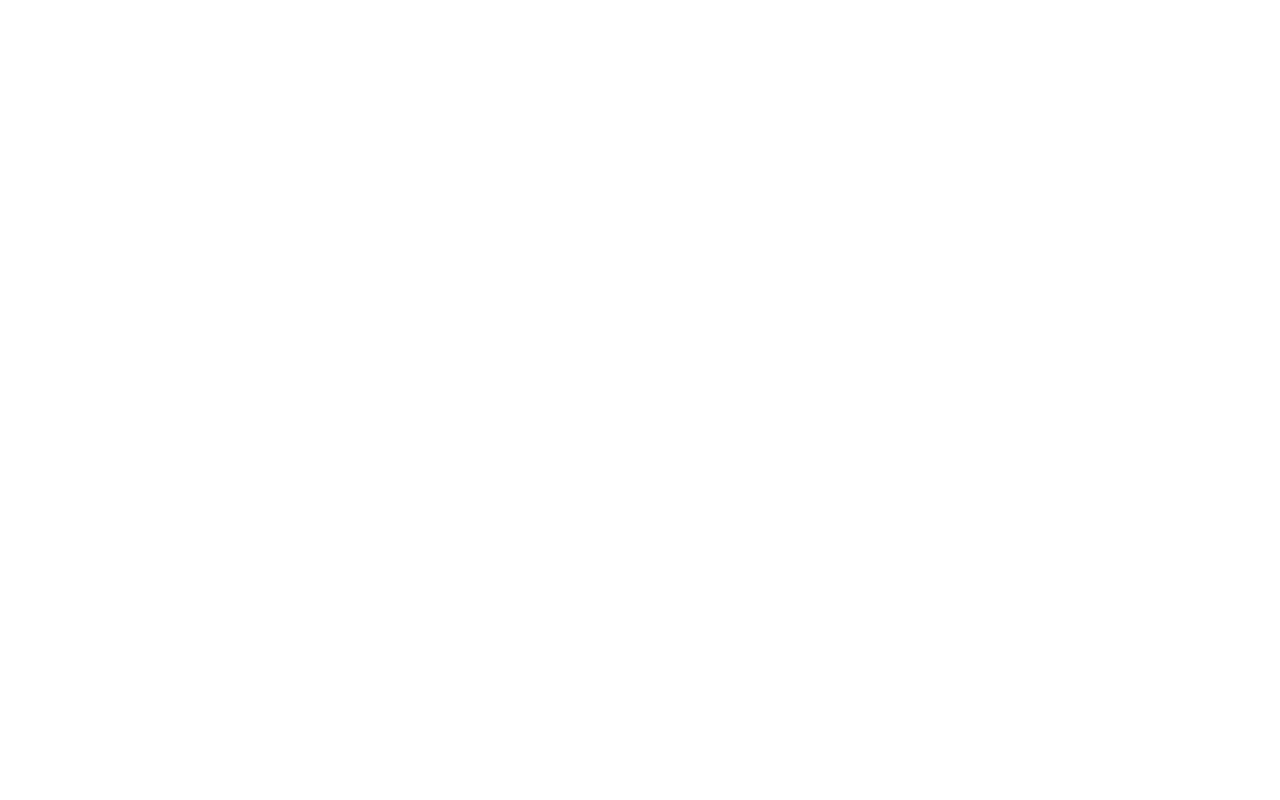
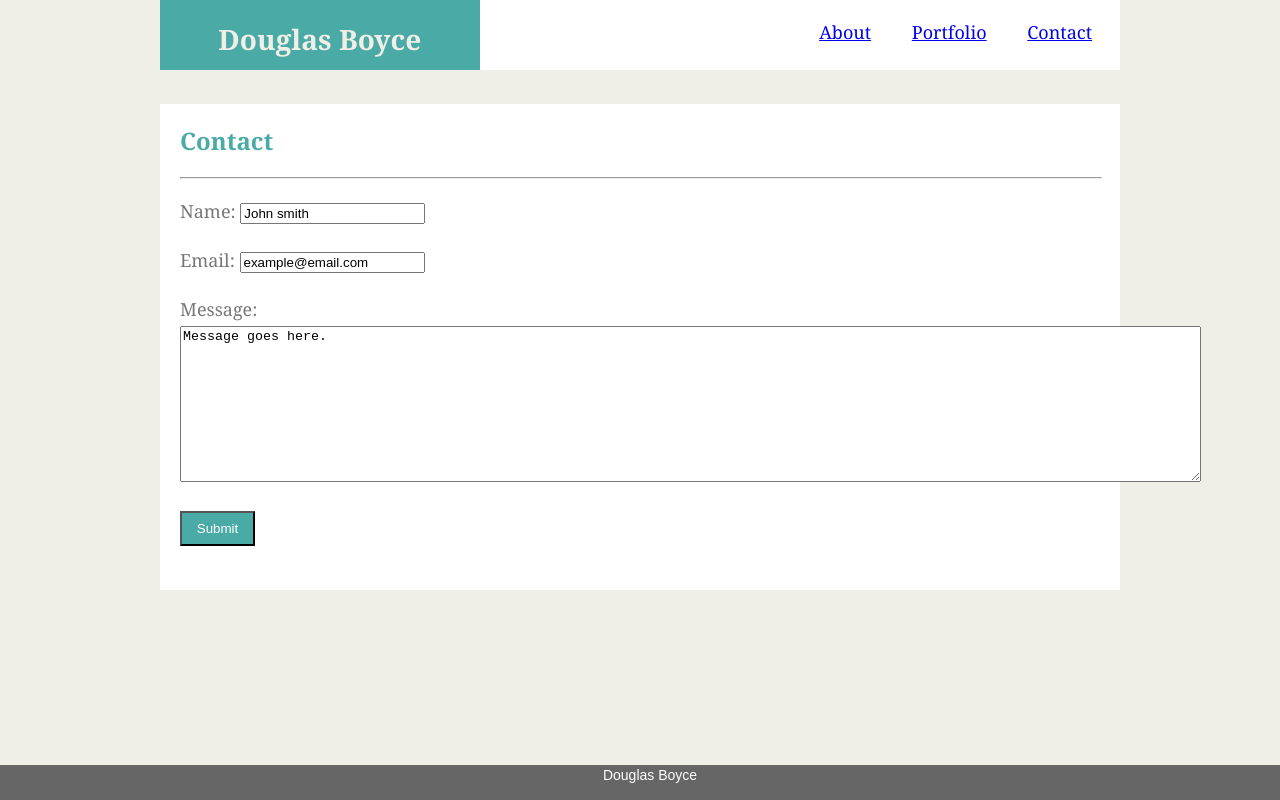
Before and after one commit to dboyce77/basic-portfolio, a plain HTML site: page contact.html in a window 1280 px wide. Drawn offline with Linux system fonts and the light colour scheme.

Commit message:
update 7-10-18

```diff
--- a/assets/css/style.css
+++ b/assets/css/style.css
@@ -48,6 +48,10 @@ ul {
     margin-top: -50px;
     padding: 0;
 }
+hr {
+    width: 920px;
+    margin: 20px;
+}
 
 li {
     display: inline;
@@ -78,9 +82,24 @@ li a {
    width: 33.3%;
 }
 
+form {
+    margin: 20px;
+}
+
+textarea {
+    margin-top: 5px;
+}
+
 #main-bio, #image-bio
 {
     float: left;
+}
+
+#submit {
+    background-color: #4aaaa5;
+    width: 75px;
+    height: 35px;
+    color: #ffffff;
 }
 
 #main-bio
--- a/contact.html
+++ b/contact.html
@@ -0,0 +1,54 @@
+<!DOCTYPE html>
+<html lang="en">
+
+<head>
+    <meta charset="UTF-8">
+    <meta name="viewport" content="width=device-width, initial-scale=1.0">
+    <meta http-equiv="X-UA-Compatible" content="ie=edge">
+    <link rel="stylesheet" type="text/css" href="assets/css/style.css">
+    <title>My Portfilio</title>
+</head>
+
+<body>
+    <div class="container">
+        <!-- My header -->
+        <div class="header">
+            <h1>Douglas Boyce</h1>
+            <ul>
+                <li>
+                    <a href="index.html">About</a>
+                </li>
+                <li>
+                    <a class="" href="portfolio.html">Portfolio</a>
+                </li>
+                <li>
+                    <a href="contact.html">Contact</a>
+                </li>
+            </ul>
+        </div>
+        <br>
+        <!--main bio section with image -->
+        <section id="main-bio">
+            <h2>Contact</h2>
+            <hr>
+            <form action="" method="post">
+                Name:
+                <input id="name" type="text" name="name" value="John smith"><br><br>
+                Email:
+                <input id="email" type="email" name="user_email" value="example@email.com"><br><br>
+                Message:<br>
+                <textarea name="message" rows="10" cols="125">Message goes here.</textarea>
+                <br><br>
+                <input id="submit" type="submit" value="Submit"><br><br>
+
+              </form>
+
+        </section>
+        <footer class="footer">
+            <p>Douglas Boyce</p>
+        </footer>
+    </div>
+
+</body>
+
+</html>
```
Also changed, not shown: portfolio.html (+7 -6 lines).
